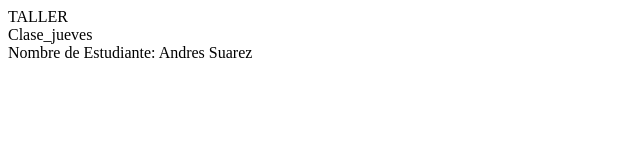
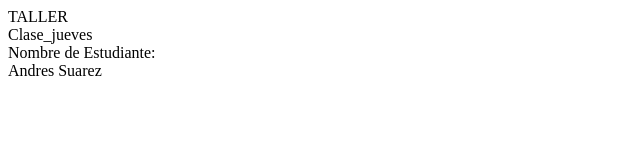
Before and after one commit to Asuare-Mc/TALLER, a plain HTML site: page index.html in a window 1280 px wide. Shown: the whole page, without its empty margins (0-640 px from the left). Drawn offline with Linux system fonts and the light colour scheme.

Commit message:
fouth commit

```diff
--- a/index.html
+++ b/index.html
@@ -6,6 +6,7 @@
 <body>
     <div>TALLER</div>
     <div>Clase_jueves</div>
-    <div>Nombre de Estudiante: Andres Suarez</div>
+    <div>Nombre de Estudiante:</div>
+    <div>Andres Suarez</div>
 </body>
 </html>
```
